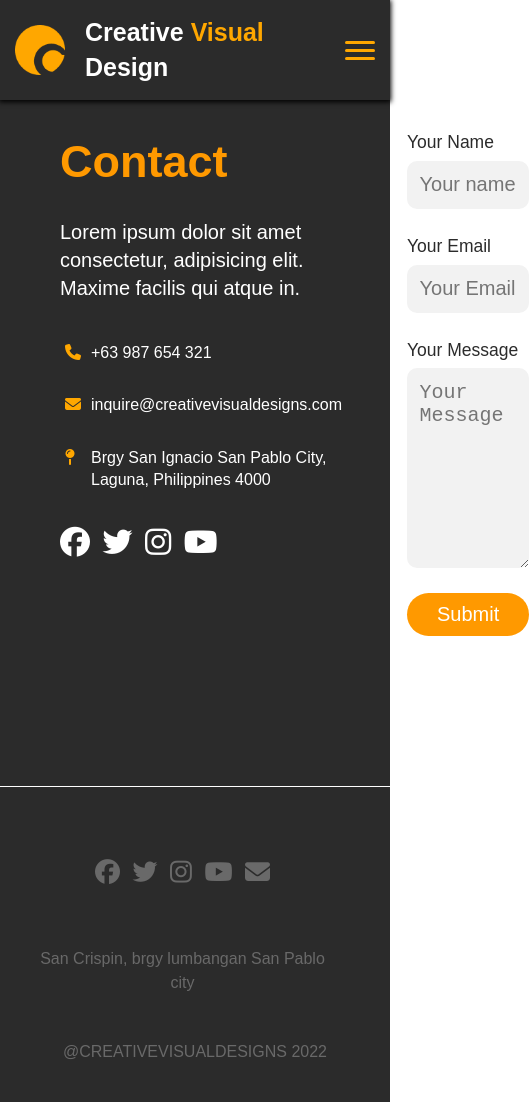
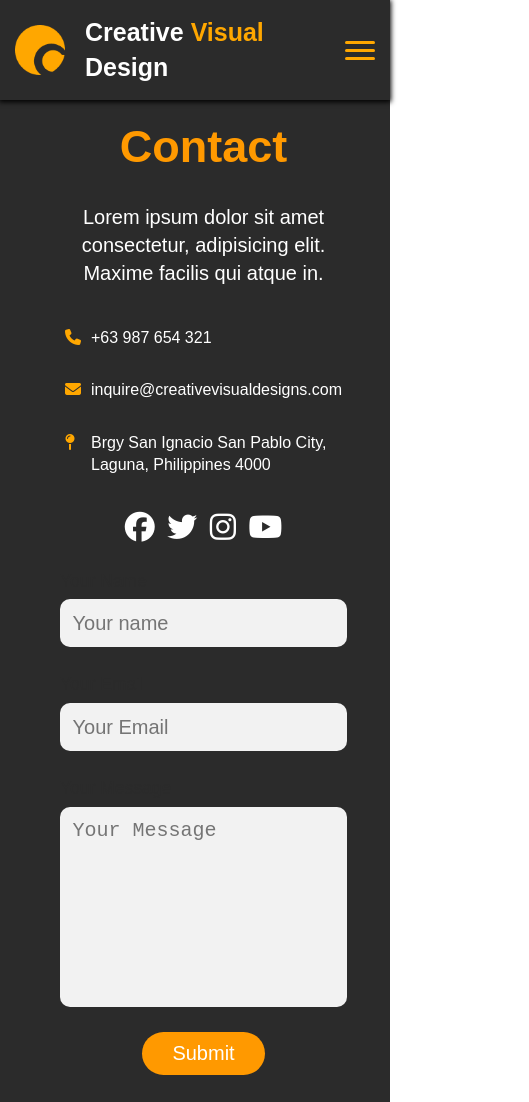
Before and after one commit to ejhshshshs/basic-cvv, a plain HTML site: page contact.html in a window 390 px wide. Shown: the top 1102 px of the page, 529 px wide, since content can reach past the window. Drawn offline with Linux system fonts and the light colour scheme.

Commit message:
kupshehe

```diff
--- a/contact.html
+++ b/contact.html
@@ -95,7 +95,7 @@
                 <li><a href=""><i class="fa-brands fa-youtube"></i></a></li>
                 <li><a href=""><i class="fa-solid fa-envelope"></i></a></li>
               </ul>
-              <p>San Crispin, brgy lumbangan San Pablo city</p>
+              <p>Baloc road,San pablo city laguna 4000 </p>
             </div>
             <p>@CREATIVEVISUALDESIGNS 2022</p>
           </div>
--- a/style.css
+++ b/style.css
@@ -1104,6 +1104,7 @@ display: none;
     font-size: 2rem;
     width: 100%;
     border-radius: 10px;
+    resize: none;
   }
 
 
@@ -1153,7 +1154,7 @@ display: none;
     background: white;
     padding: 2rem;
     text-align: center;
-    border-radius: 5px;
+    /* border-radius: 5px; */
   }
 
   .popup-close {
@@ -1175,7 +1176,39 @@ display: none;
     padding-top: 11.5rem;
     padding-bottom: 13.5rem;
   }
+  @media (max-width: 500px) {
+    .contact__container{
+      display: grid;
+      grid-template-columns: 1fr;
+      margin: 0 auto;
+    }
+    .contact__title h2 {
+      text-align: center;
+    }
+    .contact__title {
+      margin: 0 auto;
+      justify-items: center;
+    }
+    .contact__title p{
+      text-align: center;
+    }
 
+    .submit{
+      margin: 0 auto
+    }
+    .contact {
+      padding-top: 10rem ;
+      padding-bottom: 5rem;
+
+    }
+    .contact__wrapper {
+    margin-right: 0rem;
+  }
+
+  .contact__form{
+    padding-top: 2rem;
+  }
+  }
 
 
   /* ######## MOBILE VIEW ######## */
```
Also changed, not shown: about.html (+1 -1 lines), index.html (+1 -1 lines), srvc.html (+1 -1 lines), updates.html (+1 -1 lines).
